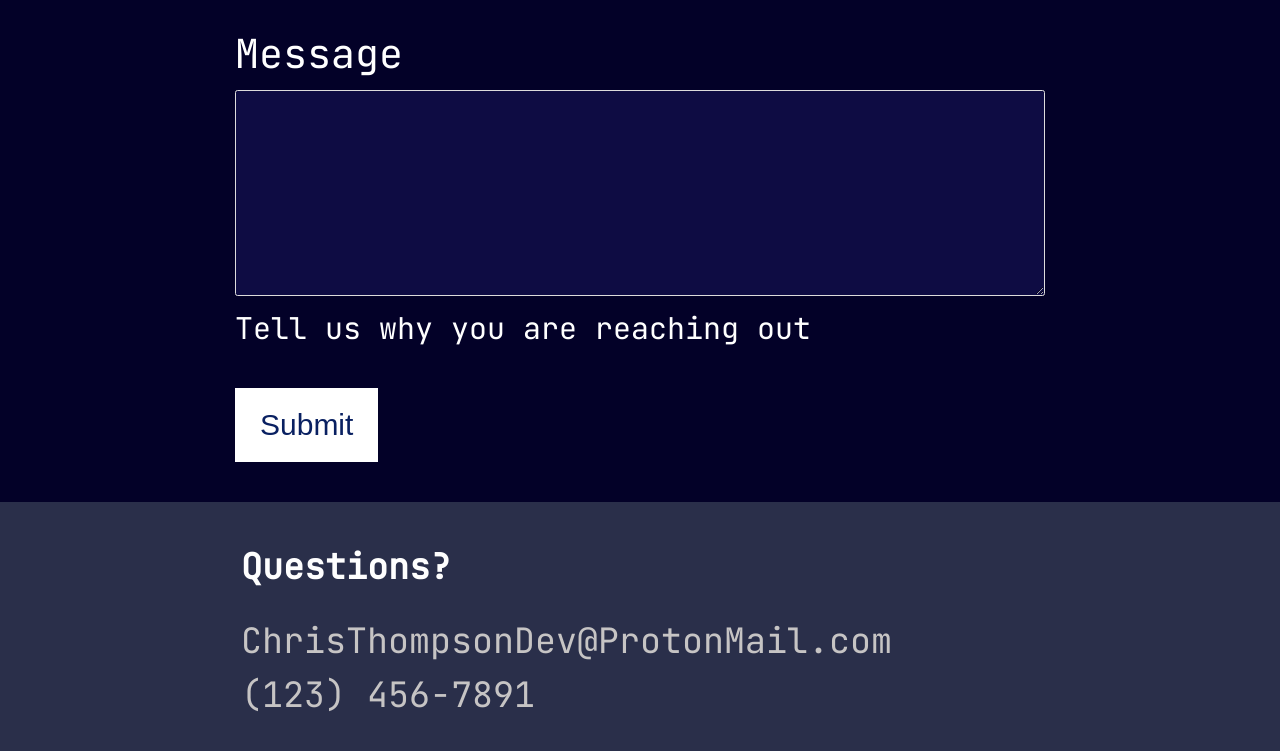
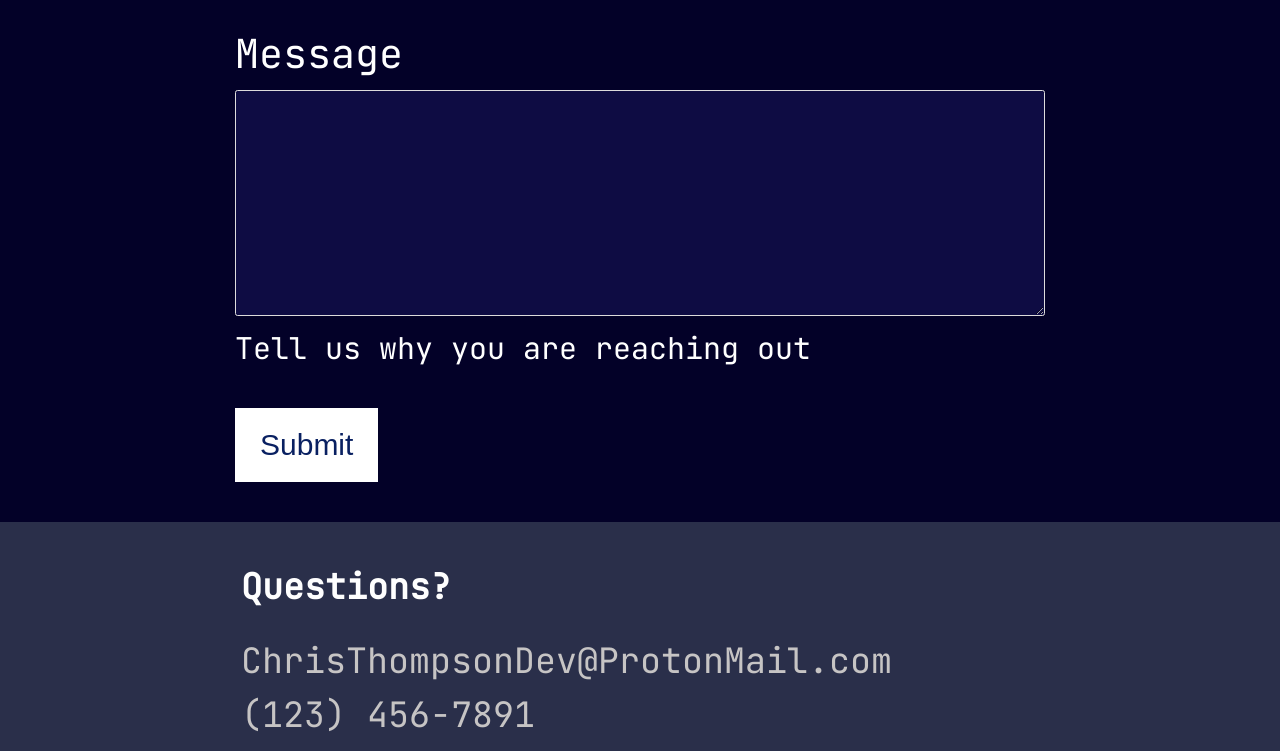
Before and after one commit to ChrisThompsonDev/HTML5UP-Forty-Clone, a plain HTML site: page index.html in a window 1280 px wide. Shown: the part 4870-5621 px from the top of the page. Drawn offline with Linux system fonts and the light colour scheme.

Commit message:
message box text color and padding

```diff
--- a/css/style.css
+++ b/css/style.css
@@ -372,6 +372,8 @@ input, .form-select {
      border-radius: 0.25rem;
      font-size: 3rem;
      text-align: left;
+     color: white;
+     padding: 1rem;
 }
 textarea {
      resize: vertical;
```
